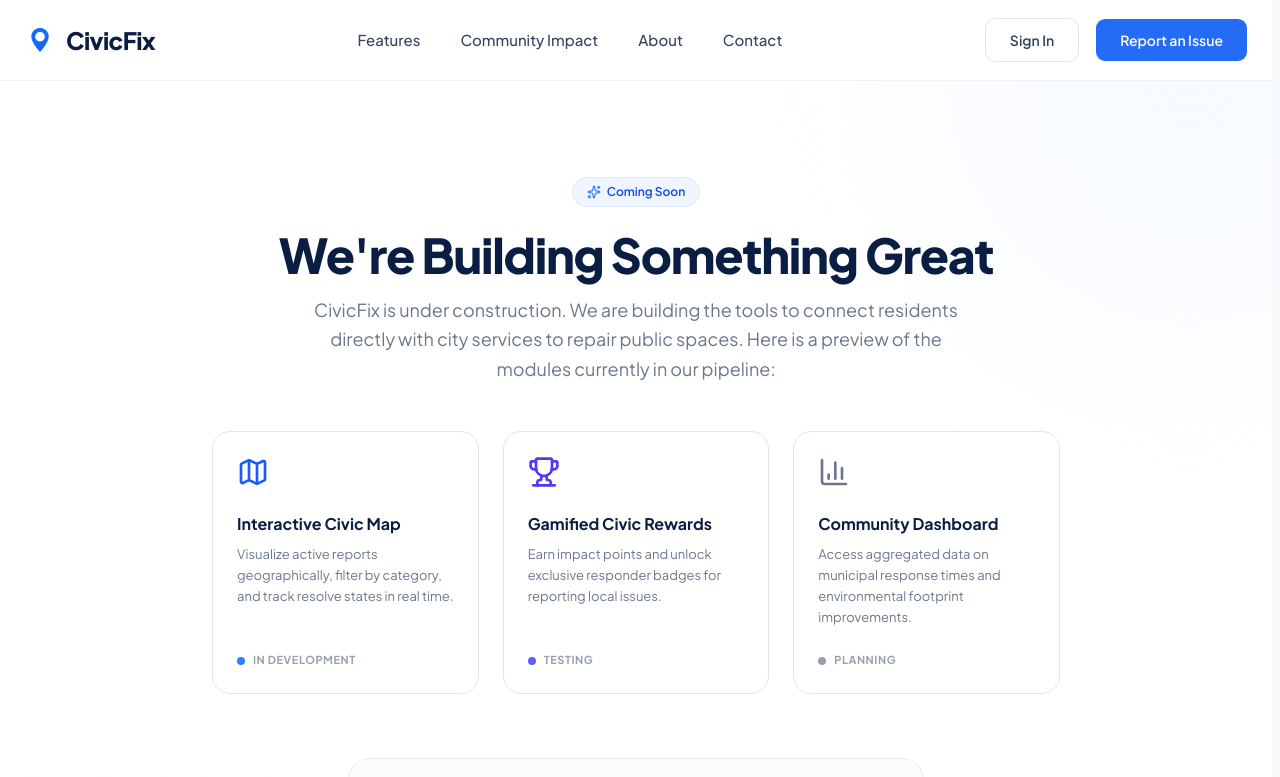
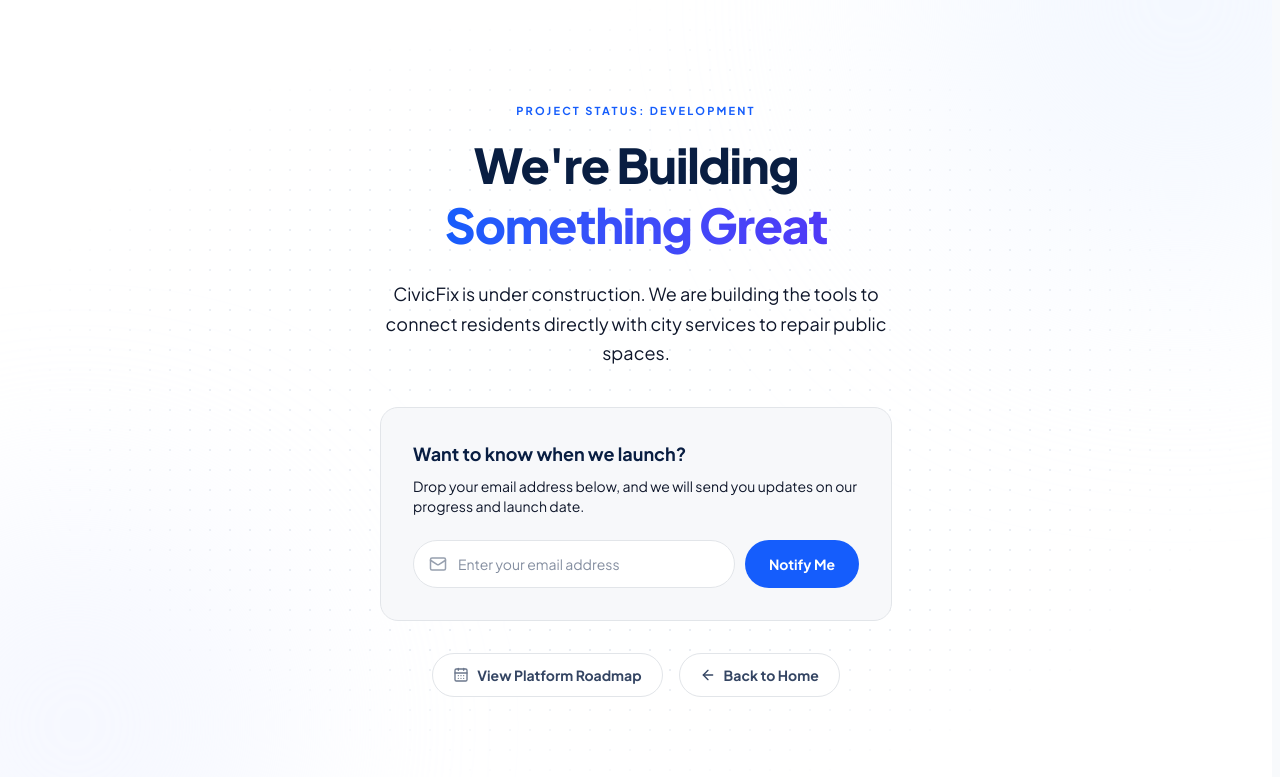
Before and after one commit to Himmiee/civil-fix, a Next.js app: page /coming-soon in a window 1280 px wide. Shown: the top 777 px of the page. Built offline with nearby package versions, Linux system fonts and the light colour scheme.

Commit message:
feat: update coming-soon page with new design, animations, and stylistic enhancements

```diff
--- a/src/app/coming-soon/page.tsx
+++ b/src/app/coming-soon/page.tsx
@@ -5,58 +5,57 @@
 import { Button } from "@/components/ui/button";
 import {
   ArrowLeft,
-  Sparkles,
-  Map,
-  Trophy,
-  BarChart3,
   Mail,
   CheckCircle2,
-  Loader2
+  Loader2,
+  CalendarDays
 } from "lucide-react";
-import Navbar from "@/components/landing/navbar";
-import Footer from "@/components/landing/footer";
+import {
+  Dialog,
+  DialogTrigger,
+  DialogContent,
+  DialogHeader,
+  DialogTitle,
+  DialogDescription,
+} from "@/components/ui/dialog";
 
 interface PipelineFeature {
   id: string;
+  step: string;
   title: string;
   desc: string;
-  status: "In Development" | "Testing" | "Planning";
-  statusColor: string;
-  icon: any;
-  iconBg: string;
-  iconColor: string;
+  bgColor: string;
+  borderColor: string;
+  textColor: string;
 }
 
 const FEATURES: PipelineFeature[] = [
   {
     id: "map",
+    step: "01",
     title: "Interactive Civic Map",
     desc: "Visualize active reports geographically, filter by category, and track resolve states in real time.",
-    status: "In Development",
-    statusColor: "bg-blue-500",
-    icon: Map,
-    iconBg: "bg-blue-50",
-    iconColor: "text-blue-600",
+    bgColor: "bg-blue-50/60",
+    borderColor: "border-blue-100",
+    textColor: "text-blue-600",
   },
   {
     id: "rewards",
+    step: "02",
     title: "Gamified Civic Rewards",
     desc: "Earn impact points and unlock exclusive responder badges for reporting local issues.",
-    status: "Testing",
-    statusColor: "bg-indigo-500",
-    icon: Trophy,
-    iconBg: "bg-indigo-50",
-    iconColor: "text-indigo-600",
+    bgColor: "bg-indigo-50/60",
+    borderColor: "border-indigo-100",
+    textColor: "text-indigo-600",
   },
   {
     id: "analytics",
+    step: "03",
     title: "Community Dashboard",
     desc: "Access aggregated data on municipal response times and environmental footprint improvements.",
-    status: "Planning",
-    statusColor: "bg-gray-400",
-    icon: BarChart3,
-    iconBg: "bg-gray-50",
-    iconColor: "text-gray-500",
+    bgColor: "bg-emerald-50/60",
+    borderColor: "border-emerald-100",
+    textColor: "text-emerald-600",
   },
 ];
 
@@ -70,7 +69,6 @@
     if (!email) return;
 
     setIsSubmitting(true);
-    // Mock network request
     setTimeout(() => {
       setIsSubmitting(false);
       setIsSuccess(true);
@@ -79,73 +77,46 @@
   };
 
   return (
-    <>
-      <Navbar onReportClick={() => {}} />
+    <main className="min-h-screen w-full bg-white relative overflow-hidden flex flex-col justify-center items-center py-12 md:py-20">
+      {/* Soft background decor for color depth */}
+      <div className="absolute top-0 right-0 w-[550px] h-[550px] bg-blue-50/70 rounded-full blur-[120px] -translate-y-1/2 translate-x-1/3 pointer-events-none"></div>
+      <div className="absolute bottom-0 left-0 w-[450px] h-[450px] bg-indigo-50/50 rounded-full blur-[100px] translate-y-1/3 -translate-x-1/3 pointer-events-none"></div>
 
-      <main className="flex-1 bg-white relative overflow-hidden flex flex-col justify-center min-h-[85vh]">
-        {/* Soft background decor */}
-        <div className="absolute top-0 right-0 w-[500px] h-[500px] bg-blue-50/50 rounded-full blur-[100px] -translate-y-1/2 translate-x-1/3 pointer-events-none"></div>
-        <div className="absolute bottom-0 left-0 w-[400px] h-[400px] bg-indigo-50/30 rounded-full blur-[80px] translate-y-1/3 -translate-x-1/3 pointer-events-none"></div>
+      {/* Premium Dotted Grid Background */}
+      <div className="absolute inset-0 bg-[radial-gradient(#e2e8f0_1.5px,transparent_1.5px)] bg-size-[20px_20px] mask-[radial-gradient(ellipse_50%_50%_at_50%_50%,#000_70%,transparent_100%)] pointer-events-none opacity-70"></div>
 
-        <div className="max-w-4xl mx-auto w-full px-6 py-16 md:py-24 relative z-10 text-center flex flex-col items-center">
+      <div className="max-w-[560px] mx-auto w-full px-6 flex flex-col items-center text-center relative z-10">
 
-          {/* Badge */}
-          <div className="inline-flex items-center gap-1.5 px-3.5 py-1.5 rounded-full text-xs font-semibold bg-blue-50 text-blue-700 border border-blue-100 mb-6">
-            <Sparkles className="size-3.5 text-blue-500" />
-            <span>Coming Soon</span>
-          </div>
+        {/* Top Label */}
+        <span className="text-[11px] font-bold uppercase tracking-[0.2em] text-blue-600 mb-4 animate-fade-in block">
+          Project Status: Development
+        </span>
 
-          {/* Heading */}
-          <h1 className="text-4xl md:text-5xl font-black text-gray-900 mb-4 tracking-tight">
-            We&apos;re Building Something Great
+        {/* Heading with styled color accent */}
+        <h1 className="text-4xl md:text-5xl font-extrabold text-gray-900 mb-6 tracking-tight leading-tight">
+          We&apos;re Building <span className="bg-linear-to-r from-blue-600 to-indigo-600 bg-clip-text text-transparent">Something Great</span>
         </h1>
-          <p className="text-gray-500 text-lg max-w-2xl mb-12 leading-relaxed">
-            CivicFix is under construction. We are building the tools to connect residents directly with city services to repair public spaces. Here is a preview of the modules currently in our pipeline:
+
+        <p className="text-gray-550 text-base md:text-lg mb-10 leading-relaxed">
+          CivicFix is under construction. We are building the tools to connect residents directly with city services to repair public spaces.
         </p>
 
-          {/* Features Grid */}
-          <div className="grid grid-cols-1 md:grid-cols-3 gap-6 w-full mb-16 text-left">
-            {FEATURES.map((feature) => {
-              const Icon = feature.icon;
-              return (
-                <div
-                  key={feature.id}
-                  className="bg-white p-6 rounded-2xl border border-gray-150 hover:-translate-y-0.5 transition-all duration-300 flex flex-col justify-between"
-                >
-                  <div>
-                    {/* Icon */}
-                    <Icon className={`size-8 ${feature.iconColor} mb-6`} />
-
-                    <h3 className="text-gray-900 font-bold text-[16px] mb-2">{feature.title}</h3>
-                    <p className="text-gray-500 text-[13px] leading-relaxed mb-6">{feature.desc}</p>
-                  </div>
-
-                  {/* Status Badge */}
-                  <div className="flex items-center gap-2">
-                    <span className={`h-2 w-2 rounded-full ${feature.statusColor}`} />
-                    <span className="text-[11px] font-bold text-gray-400 uppercase tracking-wider">
-                      {feature.status}
-                    </span>
-                  </div>
-                </div>
-              );
-            })}
-          </div>
-
-          {/* Subscription Box */}
-          <div className="bg-gray-50/60 border border-gray-200/60 rounded-3xl p-8 max-w-xl w-full mb-10 text-center">
-            <h3 className="font-bold text-gray-900 text-lg mb-2">Want to know when we launch?</h3>
-            <p className="text-gray-500 text-sm mb-6 max-w-sm mx-auto">
+        {/* Clean Flat Subscription Box */}
+        <div className="bg-gray-50/90 border border-gray-200 rounded-2xl p-6 md:p-8 w-full mb-8 text-left backdrop-blur-xs focus-within:border-gray-300 transition-colors duration-300">
+          <h3 className="font-bold text-gray-900 text-lg mb-2 text-center sm:text-left">Want to know when we launch?</h3>
+          <p className="text-gray-550 text-sm mb-6 text-center sm:text-left">
             Drop your email address below, and we will send you updates on our progress and launch date.
           </p>
 
           {isSuccess ? (
-              <div className="flex flex-col items-center justify-center py-2 text-emerald-600 font-semibold gap-2 animate-fade-in">
-                <CheckCircle2 className="size-8 stroke-[2.5] text-emerald-500" />
+            <div className="flex flex-col items-center justify-center text-emerald-600 font-semibold gap-2 animate-fade-in-up">
+              <div className="flex items-center gap-2 bg-emerald-50 border border-emerald-100 rounded-xl p-3 w-full justify-center">
+                <CheckCircle2 className="size-5 stroke-[2.5] text-emerald-600" />
                 <p className="text-sm">Success! You are on the VIP notification list.</p>
               </div>
+            </div>
           ) : (
-              <form onSubmit={handleSubscribe} className="flex gap-2 max-w-md mx-auto">
+            <form onSubmit={handleSubscribe} className="flex flex-col sm:flex-row gap-2.5 w-full">
               <div className="relative flex-1">
                 <Mail className="absolute left-4 top-1/2 -translate-y-1/2 text-gray-400 size-4.5" />
                 <input
@@ -155,13 +126,13 @@
                   value={email}
                   onChange={(e) => setEmail(e.target.value)}
                   disabled={isSubmitting}
-                    className="w-full h-12 pl-11 pr-4 bg-white border border-gray-200 rounded-xl text-sm focus:outline-hidden focus:border-blue-500 focus:ring-4 focus:ring-blue-100 disabled:opacity-75 transition-all placeholder:text-gray-400"
+                  className="w-full h-12 pl-11 pr-4 bg-white border border-gray-200 rounded-xl text-sm focus:outline-none focus:border-blue-600 disabled:opacity-75 transition-all placeholder:text-gray-455 text-gray-900"
                 />
               </div>
               <Button
                 type="submit"
                 disabled={isSubmitting}
-                  className="h-12 px-6 rounded-xl font-bold bg-blue-600 hover:bg-blue-700 text-white shadow-none transition-all duration-200 flex items-center justify-center shrink-0 min-w-[110px]"
+                className="h-12 px-6 rounded-xl font-bold bg-blue-600 hover:bg-blue-700 text-white transition-all duration-200 flex items-center justify-center shrink-0 border-none cursor-pointer hover:scale-[1.02] active:scale-[0.98]"
               >
                 {isSubmitting ? (
                   <Loader2 className="size-5 animate-spin" />
@@ -173,18 +144,52 @@
           )}
         </div>
 
-          {/* Back button */}
+        {/* Action Links */}
+        <div className="flex flex-col sm:flex-row items-center gap-4 w-full justify-center">
+          <Dialog>
+            <DialogTrigger
+              render={
+                <button className="group h-11 px-5 rounded-xl font-bold border border-gray-200 text-gray-700 bg-white hover:bg-gray-50 flex items-center gap-2 transition-all duration-300 cursor-pointer text-sm hover:scale-[1.02] active:scale-[0.98]">
+                  <CalendarDays className="size-4 text-gray-500 group-hover:text-gray-800 transition-colors" />
+                  View Platform Roadmap
+                </button>
+              }
+            />
+            <DialogContent className="max-w-md">
+              <DialogHeader className="text-left">
+                <DialogTitle className="text-xl font-extrabold text-gray-900">Platform Roadmap</DialogTitle>
+                <DialogDescription className="text-gray-550 text-xs">
+                  Here is a preview of the modules currently in our pipeline
+                </DialogDescription>
+              </DialogHeader>
+              <div className="flex flex-col gap-4 mt-2">
+                {FEATURES.map((feature) => (
+                  <div
+                    key={feature.id}
+                    className={`flex gap-4 p-4 ${feature.bgColor} border ${feature.borderColor} rounded-xl`}
+                  >
+                    <div className={`size-10 rounded-lg bg-white border ${feature.borderColor} flex items-center justify-center shrink-0 font-extrabold text-sm ${feature.textColor}`}>
+                      {feature.step}
+                    </div>
+                    <div className="flex-1">
+                      <h4 className="text-gray-900 font-bold text-[14px] mb-1">{feature.title}</h4>
+                      <p className="text-gray-600 text-[12.5px] leading-relaxed">{feature.desc}</p>
+                    </div>
+                  </div>
+                ))}
+              </div>
+            </DialogContent>
+          </Dialog>
+
           <Link href="/">
-            <Button className="h-12 px-6 rounded-xl font-bold border border-gray-200 text-gray-700 bg-white hover:bg-gray-50 flex items-center gap-2 transition-transform hover:-translate-y-0.5 duration-300">
-              <ArrowLeft className="size-4.5" />
+            <Button className="h-11 px-5 rounded-xl font-bold border border-gray-200 text-gray-700 bg-white hover:bg-gray-50 flex items-center gap-2 transition-all duration-300 cursor-pointer hover:scale-[1.02] active:scale-[0.98]">
+              <ArrowLeft className="size-4" />
               Back to Home
             </Button>
           </Link>
+        </div>
 
       </div>
     </main>
-
-      <Footer />
-    </>
   );
 }
--- a/src/components/ui/dialog.tsx
+++ b/src/components/ui/dialog.tsx
@@ -31,7 +31,7 @@
     <DialogPrimitive.Backdrop
       data-slot="dialog-overlay"
       className={cn(
-        "fixed inset-0 isolate z-50 bg-black/40 backdrop-blur-sm duration-300 data-open:animate-in data-open:fade-in-0 data-closed:animate-out data-closed:fade-out-0",
+        "fixed inset-0 isolate z-40 bg-black/40 backdrop-blur-sm transition-all duration-300 ease-out data-closed:opacity-0 data-open:opacity-100",
         className
       )}
       {...props}
@@ -53,7 +53,7 @@
       <DialogPrimitive.Popup
         data-slot="dialog-content"
         className={cn(
-          "fixed bottom-0 left-0 right-0 top-auto z-50 grid w-full gap-6 rounded-t-3xl rounded-b-none bg-white p-6 pb-10 text-sm text-popover-foreground shadow-2xl ring-1 ring-foreground/10 duration-300 outline-none data-open:animate-in data-open:fade-in-0 data-open:slide-in-from-bottom-full data-closed:animate-out data-closed:fade-out-0 data-closed:slide-out-to-bottom-full sm:top-1/2 sm:bottom-auto sm:left-1/2 sm:right-auto sm:-translate-x-1/2 sm:-translate-y-1/2 sm:max-w-xl sm:rounded-2xl sm:p-8 sm:data-open:zoom-in-95 sm:data-open:slide-in-from-bottom-0 sm:data-closed:zoom-out-95 sm:data-closed:slide-out-to-bottom-0",
+          "fixed bottom-0 left-0 right-0 top-auto z-50 grid w-full gap-6 rounded-t-3xl rounded-b-none bg-white p-6 pb-10 text-sm text-popover-foreground shadow-2xl ring-1 ring-foreground/10 outline-none transition-all duration-300 ease-out data-closed:translate-y-full data-open:translate-y-0 data-closed:opacity-0 data-open:opacity-100 sm:top-1/2 sm:bottom-auto sm:left-1/2 sm:right-auto sm:-translate-x-1/2 sm:data-open:-translate-y-1/2 sm:data-closed:translate-y-[-45%] sm:data-open:scale-100 sm:data-closed:scale-95 sm:w-full sm:max-w-lg sm:rounded-2xl sm:p-8",
           className
         )}
         {...props}
--- a/src/components/ui/select.tsx
+++ b/src/components/ui/select.tsx
@@ -71,20 +71,19 @@
     "align" | "alignOffset" | "side" | "sideOffset" | "alignItemWithTrigger"
   >) {
   return (
-    <SelectPrimitive.Portal>
     <SelectPrimitive.Positioner
       side={side}
       sideOffset={sideOffset}
       align={align}
       alignOffset={alignOffset}
       alignItemWithTrigger={alignItemWithTrigger}
-        className="isolate z-50"
+      className="isolate z-9999"
     >
       <SelectPrimitive.Popup
         data-slot="select-content"
         data-align-trigger={alignItemWithTrigger}
         className={cn(
-            "relative isolate z-50 max-h-(--available-height) w-(--anchor-width) min-w-[200px] overflow-x-hidden overflow-y-auto rounded-lg border border-gray-200/80 bg-popover p-1.5 text-popover-foreground shadow-lg duration-100 data-[align-trigger=true]:animate-none data-[side=bottom]:slide-in-from-top-2 data-[side=inline-end]:slide-in-from-left-2 data-[side=inline-start]:slide-in-from-right-2 data-[side=left]:slide-in-from-right-2 data-[side=right]:slide-in-from-left-2 data-[side=top]:slide-in-from-bottom-2 data-open:animate-in data-open:fade-in-0 data-open:zoom-in-95 data-closed:animate-out data-closed:fade-out-0 data-closed:zoom-out-95",
+          "relative isolate z-9999 max-h-(--available-height) w-(--anchor-width) min-w-[200px] overflow-x-hidden overflow-y-auto rounded-lg border border-gray-200/80 bg-popover p-1.5 text-popover-foreground shadow-lg duration-100 data-[align-trigger=true]:animate-none data-[side=bottom]:slide-in-from-top-2 data-[side=inline-end]:slide-in-from-left-2 data-[side=inline-start]:slide-in-from-right-2 data-[side=left]:slide-in-from-right-2 data-[side=right]:slide-in-from-left-2 data-[side=top]:slide-in-from-bottom-2 data-open:animate-in data-open:fade-in-0 data-open:zoom-in-95 data-closed:animate-out data-closed:fade-out-0 data-closed:zoom-out-95",
           className
         )}
         {...props}
@@ -94,7 +93,6 @@
         <SelectScrollDownButton />
       </SelectPrimitive.Popup>
     </SelectPrimitive.Positioner>
-    </SelectPrimitive.Portal>
   )
 }
 
```
Also changed, not shown: src/components/landing/hero.tsx (+4 -7 lines), src/components/landing/report-dialog.tsx (+24 -3 lines). Lines whose indentation alone changed are shown as unchanged.
